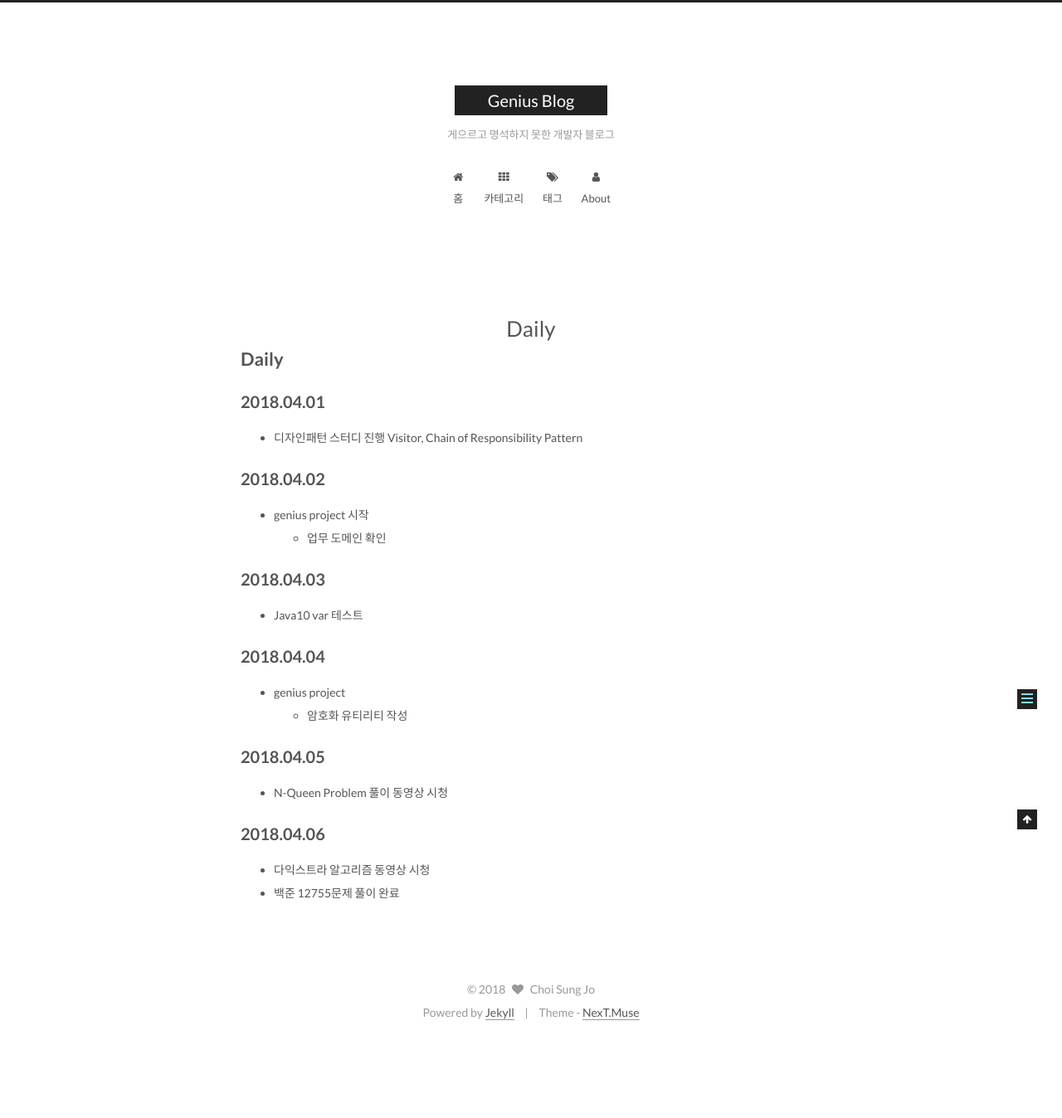
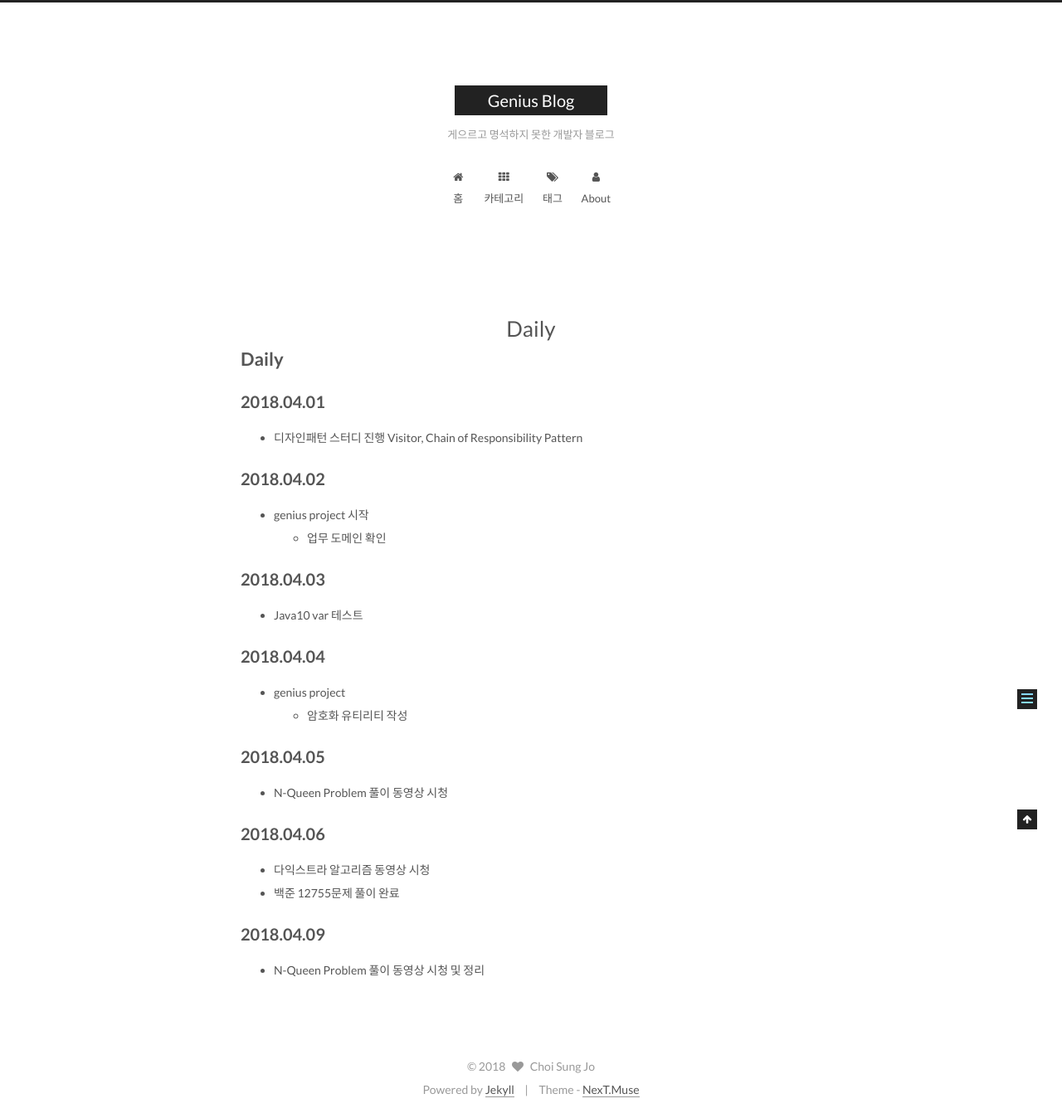
Before and after one commit to csj4032/csj4032.github.io, a Jekyll site: the page built from daily/201804.md, in a window 1280 px wide. Shown: the whole page at 83% size. Built offline with Jekyll 4.4.1, drawn with Linux system fonts in a browser that asks for light colours; our own code applies the rules of GitHub Pages for plain Markdown files; before the commit the page ends 1255 px from its top, so only the background shows below that.

Commit message:
2018.04.09 daily

```diff
--- a/daily/201804.md
+++ b/daily/201804.md
@@ -20,3 +20,6 @@
 ## 2018.04.06
   * 다익스트라 알고리즘 동영상 시청
   * 백준 12755문제 풀이 완료
+
+## 2018.04.09
+  * N-Queen Problem 풀이 동영상 시청 및 정리
```
Also changed, not shown: _posts/2018-01-21-HTTP완벽가이드.md (line endings or trailing spaces), _posts/2018-01-21-네트워킹과웹성능최적화기법.md (line endings or trailing spaces), _posts/2018-01-21-자바병렬프로그래밍.md (line endings or trailing spaces).
